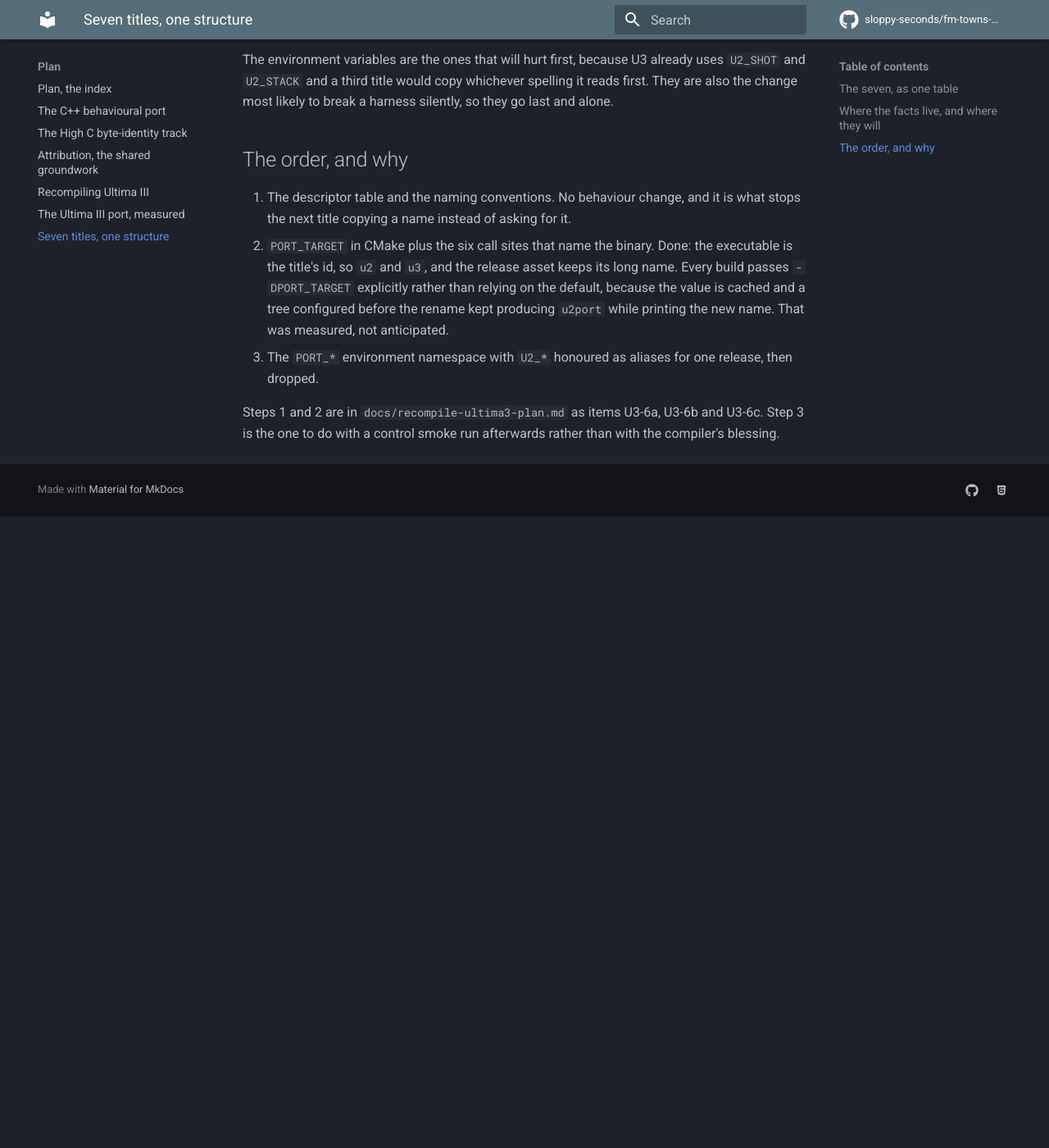
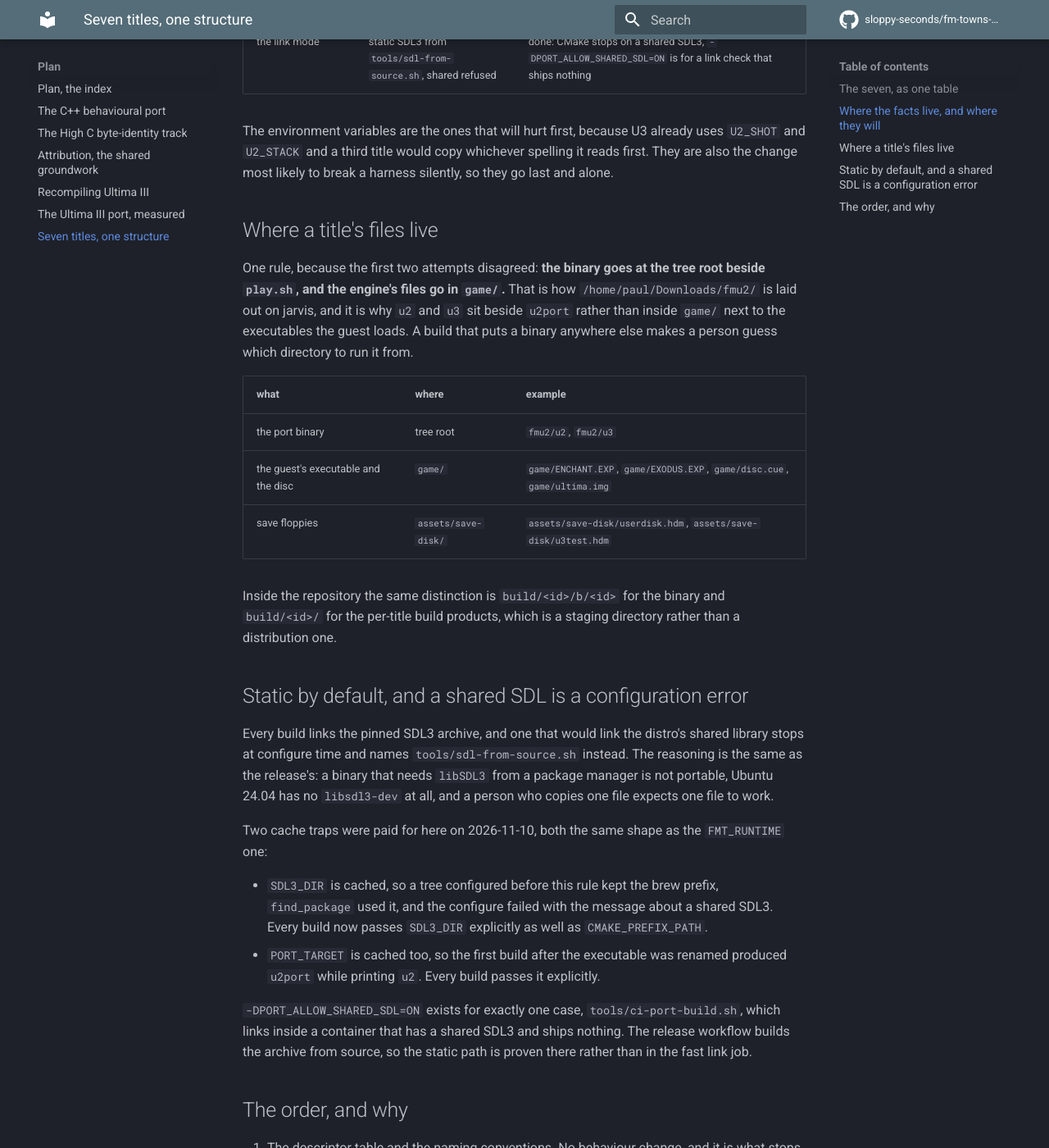
Before and after one commit to sloppy-seconds/fm-towns-ultima, an MkDocs documentation site: the page built from docs/port-structure.md, in a window 1280 px wide and 1400 px high, scrolled down 2249 px. Shown: the whole window at 82% size. Built offline with MkDocs 1.6.1 and Material for MkDocs 9.7.7, drawn with Linux system fonts in a browser that asks for light colours; comment, search, counter and statistics services are not loaded; before the commit the page ends 2879 px from its top, so only the background shows below that.

Commit message:
port: static SDL3 by default, and a shared one stops the build
Every build links the pinned archive from tools/sdl-from-source.sh. A configure
that finds only the shared library now fails and names that script, instead of
producing a binary that runs on this machine and nowhere else. The reasoning is
the release's: Ubuntu 24.04 has no libsdl3-dev at all, and a person who copies
one file expects one file to work.

-DPORT_ALLOW_SHARED_SDL=ON exists for exactly one caller, ci-port-build.sh, which
links inside a container with a shared SDL3 and ships nothing. The release workflow
builds the archive from source, so the static path is still proven in CI.

Two cache traps, both the same shape as the FMT_RUNTIME one and both measured:

- SDL3_DIR is cached. A tree configured before this rule kept the brew prefix,
  find_package used it, and the configure failed with the very message the rule
  adds. Every build passes SDL3_DIR explicitly now, as well as CMAKE_PREFIX_PATH.
- PORT_TARGET, from the previous commit, same story.

play.sh no longer probes for a distro SDL3. A clone build and a release build are
now the same artefact, which is what the script's own comment always claimed.

docs/port-structure.md gains the rule for where a title's files live, because the
first two attempts disagreed: the binary sits at the tree root beside play.sh, the
guest's executable and the disc live in game/, and save floppies live in
assets/save-disk/. That is how fmu2/ is laid out on jarvis.

Verified: both binaries show no libSDL3 in ldd, both build and run 60 frames with
the recorded register dumps, and checkall passes.

```diff
--- a/docs/port-structure.md
+++ b/docs/port-structure.md
@@ -51,10 +51,46 @@ difference in one 44 KB region. Seven ids is the right table size, but the demos
 | the doc page | `docs/port-<id>.md` | not done, this session added `docs/u3-port.md` |
 | environment variables | one neutral `PORT_*` namespace | not done, 30+ `U2_*` names are shared by U2 and U3 today |
 | release assets | `<id>port-<os>-<arch>` | not done, and deliberately unchanged by the executable's rename: `dist/u2port-linux-x86_64` still says what it is to somebody who downloads it |
+| the link mode | static SDL3 from `tools/sdl-from-source.sh`, shared refused | done: CMake stops on a shared SDL3, `-DPORT_ALLOW_SHARED_SDL=ON` is for a link check that ships nothing |
 
 The environment variables are the ones that will hurt first, because U3 already uses `U2_SHOT` and `U2_STACK` and
 a third title would copy whichever spelling it reads first. They are also the change most likely to break a
 harness silently, so they go last and alone.
+
+## Where a title's files live
+
+One rule, because the first two attempts disagreed: **the binary goes at the tree root beside `play.sh`, and the
+engine's files go in `game/`.** That is how `/home/paul/Downloads/fmu2/` is laid out on jarvis, and it is why
+`u2` and `u3` sit beside `u2port` rather than inside `game/` next to the executables the guest loads. A build that
+puts a binary anywhere else makes a person guess which directory to run it from.
+
+| what | where | example |
+|---|---|---|
+| the port binary | tree root | `fmu2/u2`, `fmu2/u3` |
+| the guest's executable and the disc | `game/` | `game/ENCHANT.EXP`, `game/EXODUS.EXP`, `game/disc.cue`, `game/ultima.img` |
+| save floppies | `assets/save-disk/` | `assets/save-disk/userdisk.hdm`, `assets/save-disk/u3test.hdm` |
+
+Inside the repository the same distinction is `build/<id>/b/<id>` for the binary and `build/<id>/` for the
+per-title build products, which is a staging directory rather than a distribution one.
+
+## Static by default, and a shared SDL is a configuration error
+
+Every build links the pinned SDL3 archive, and one that would link the distro's shared library stops at configure
+time and names `tools/sdl-from-source.sh` instead. The reasoning is the same as the release's: a binary that needs
+`libSDL3` from a package manager is not portable, Ubuntu 24.04 has no `libsdl3-dev` at all, and a person who copies
+one file expects one file to work.
+
+Two cache traps were paid for here on 2026-11-10, both the same shape as the `FMT_RUNTIME` one:
+
+- `SDL3_DIR` is cached, so a tree configured before this rule kept the brew prefix, `find_package` used it, and the
+  configure failed with the message about a shared SDL3. Every build now passes `SDL3_DIR` explicitly as well as
+  `CMAKE_PREFIX_PATH`.
+- `PORT_TARGET` is cached too, so the first build after the executable was renamed produced `u2port` while printing
+  `u2`. Every build passes it explicitly.
+
+`-DPORT_ALLOW_SHARED_SDL=ON` exists for exactly one case, `tools/ci-port-build.sh`, which links inside a container
+that has a shared SDL3 and ships nothing. The release workflow builds the archive from source, so the static path is
+proven there rather than in the fast link job.
 
 ## The order, and why
 
```
Also changed, not shown: 5 other files.
